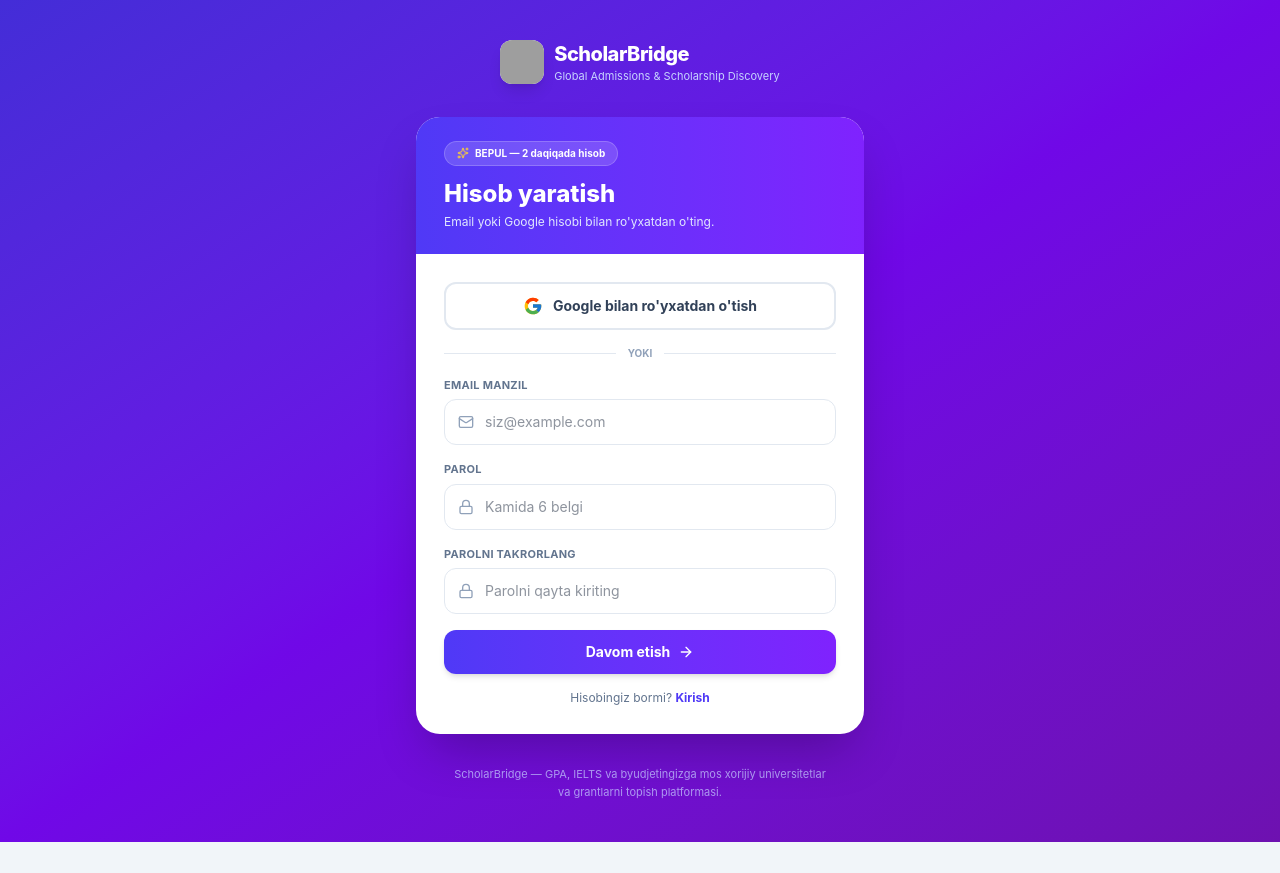
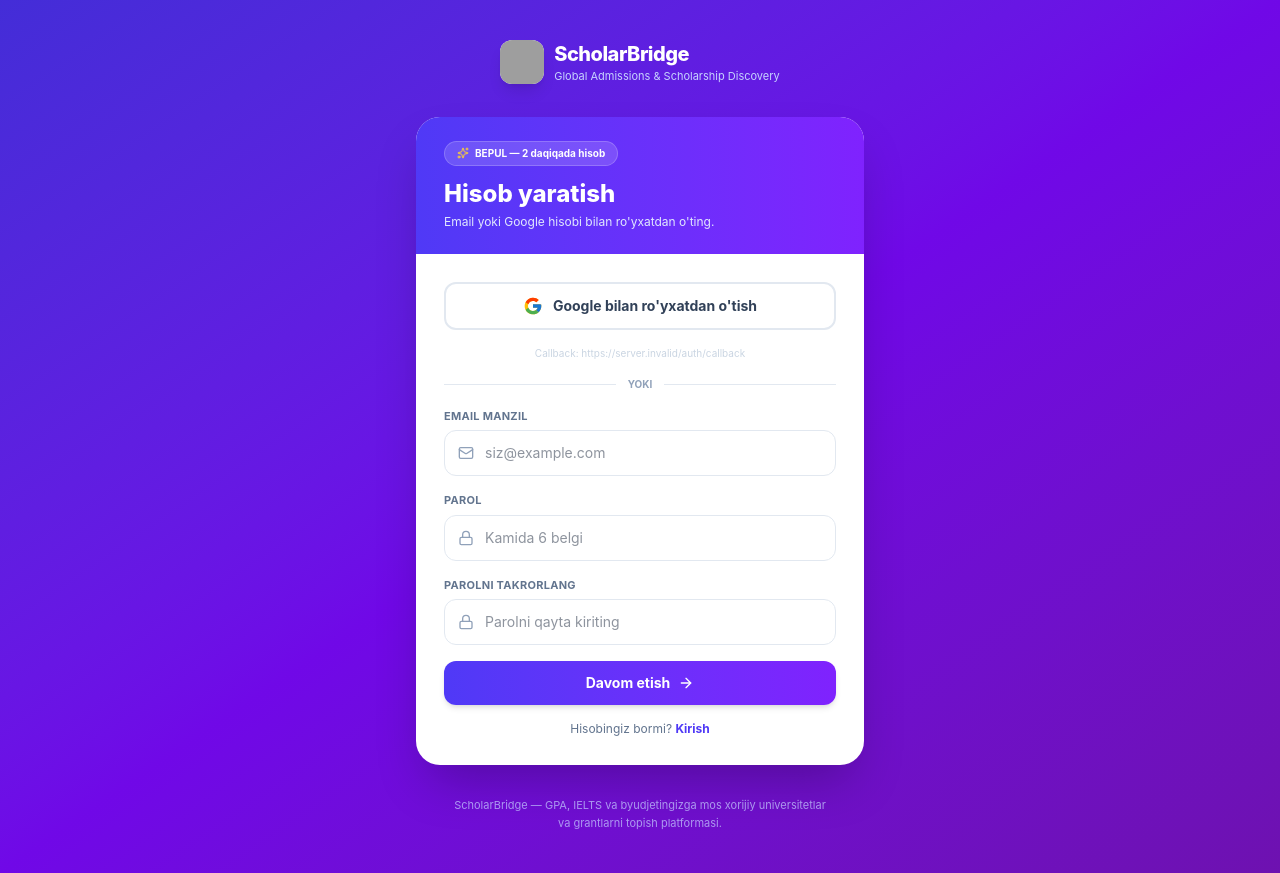
Before and after one commit to jamijomi344as-jpg/ScholarBridgeAi, a Next.js app: page /signup in a window 1280 px wide. Before the commit the page ends 842 px from the top, so only its background shows below. Built offline with nearby package versions, Linux system fonts and the light colour scheme; no server answers; grey boxes are pictures that could not be loaded.

Commit message:
OAuth: show the exact callback URL on login/signup for debugging
Co-authored-by: arena-agent <297053741+arena-agent@users.noreply.github.com>

```diff
--- a/src/app/(auth)/login/page.tsx
+++ b/src/app/(auth)/login/page.tsx
@@ -61,20 +61,21 @@
     }
   };
 
+  /** The callback URL the browser will be redirected to after Google auth. */
+  const getCallbackUrl = (): string => {
+    if (typeof window === "undefined") return "";
+    const envBase = process.env.NEXT_PUBLIC_APP_URL || "";
+    const envIsLocal = /localhost|127\.0\.0\.1|0\.0\.0\.0/.test(envBase);
+    const base = envIsLocal ? window.location.origin : envBase || window.location.origin;
+    return `${base}/auth/callback`;
+  };
+
   const handleGoogle = async () => {
     setBusy(true);
     setError("");
     try {
       const supabase = createSupabaseBrowserClient();
-      // ALWAYS redirect to the domain the user is actually on. If
-      // NEXT_PUBLIC_APP_URL is (wrongly) set to a localhost address, ignore
-      // it — otherwise OAuth would send the user to their own machine.
-      const envBase = process.env.NEXT_PUBLIC_APP_URL || "";
-      const envIsLocal = /localhost|127\.0\.0\.1|0\.0\.0\.0/.test(envBase);
-      const baseUrl = envIsLocal
-        ? window.location.origin
-        : envBase || window.location.origin;
-      const redirectTo = `${baseUrl}/auth/callback`;
+      const redirectTo = getCallbackUrl();
       const { error: oauthError } = await supabase.auth.signInWithOAuth({
         provider: "google",
         options: { redirectTo },
@@ -124,6 +125,10 @@
           </svg>
           Google bilan kirish
         </button>
+        {/* Dev aid: shows exactly where OAuth will send the user. */}
+        <p className="text-center text-[10px] text-slate-300 break-all">
+          Callback: {getCallbackUrl()}
+        </p>
 
         <div className="flex items-center gap-3">
           <div className="h-px flex-1 bg-slate-200" />
--- a/src/app/(auth)/signup/page.tsx
+++ b/src/app/(auth)/signup/page.tsx
@@ -73,20 +73,21 @@
     }
   };
 
+  /** The callback URL the browser will be redirected to after Google auth. */
+  const getCallbackUrl = (): string => {
+    if (typeof window === "undefined") return "";
+    const envBase = process.env.NEXT_PUBLIC_APP_URL || "";
+    const envIsLocal = /localhost|127\.0\.0\.1|0\.0\.0\.0/.test(envBase);
+    const base = envIsLocal ? window.location.origin : envBase || window.location.origin;
+    return `${base}/auth/callback`;
+  };
+
   const handleGoogle = async () => {
     setBusy(true);
     setError("");
     try {
       const supabase = createSupabaseBrowserClient();
-      // ALWAYS redirect to the domain the user is actually on. If
-      // NEXT_PUBLIC_APP_URL is (wrongly) set to a localhost address, ignore
-      // it — otherwise OAuth would send the user to their own machine.
-      const envBase = process.env.NEXT_PUBLIC_APP_URL || "";
-      const envIsLocal = /localhost|127\.0\.0\.1|0\.0\.0\.0/.test(envBase);
-      const baseUrl = envIsLocal
-        ? window.location.origin
-        : envBase || window.location.origin;
-      const redirectTo = `${baseUrl}/auth/callback`;
+      const redirectTo = getCallbackUrl();
       const { error: oauthError } = await supabase.auth.signInWithOAuth({
         provider: "google",
         options: { redirectTo },
@@ -136,6 +137,10 @@
           </svg>
           Google bilan ro&apos;yxatdan o&apos;tish
         </button>
+        {/* Dev aid: shows exactly where OAuth will send the user. */}
+        <p className="text-center text-[10px] text-slate-300 break-all">
+          Callback: {getCallbackUrl()}
+        </p>
 
         <div className="flex items-center gap-3">
           <div className="h-px flex-1 bg-slate-200" />
```
